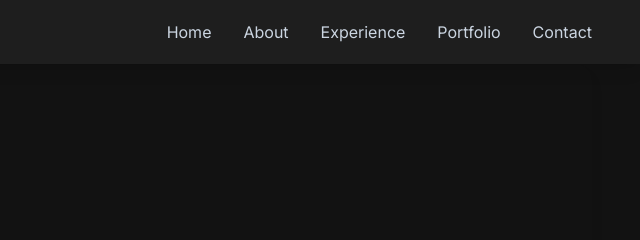
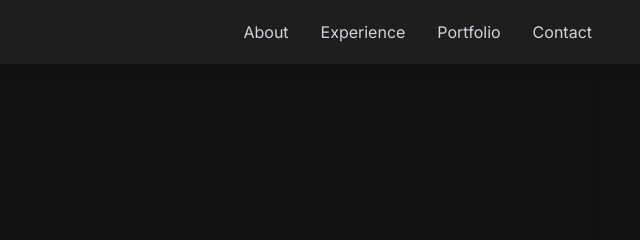
Before and after one commit to nehamehar/nehamehar.github.io, a plain HTML site: page index.html in a window 1280 px wide. Shown: the top 240 px of the page, 640-1280 px from the left. Drawn offline with nearby package versions, Linux system fonts and the light colour scheme.

Commit message:
remove home

```diff
--- a/index.html
+++ b/index.html
@@ -17,7 +17,6 @@
         <div class="text-2xl font-bold text-white">NEHA<h class="text-purple-800 font-extrabold">.</h></div>
         <nav>
             <ul class="flex space-x-4 md:space-x-8">
-                <li><a href="#home" class="nav-link hover:text-purple-400 transition-colors duration-300" data-page="home">Home</a></li>
                 <li><a href="#about" class="nav-link hover:text-purple-400 transition-colors duration-300" data-page="about">About</a></li>
                 <li><a href="#experience" class="nav-link hover:text-purple-400 transition-colors duration-300" data-page="experience">Experience</a></li>
                 <li><a href="#portfolio" class="nav-link hover:text-purple-400 transition-colors duration-300" data-page="portfolio">Portfolio</a></li>
```
